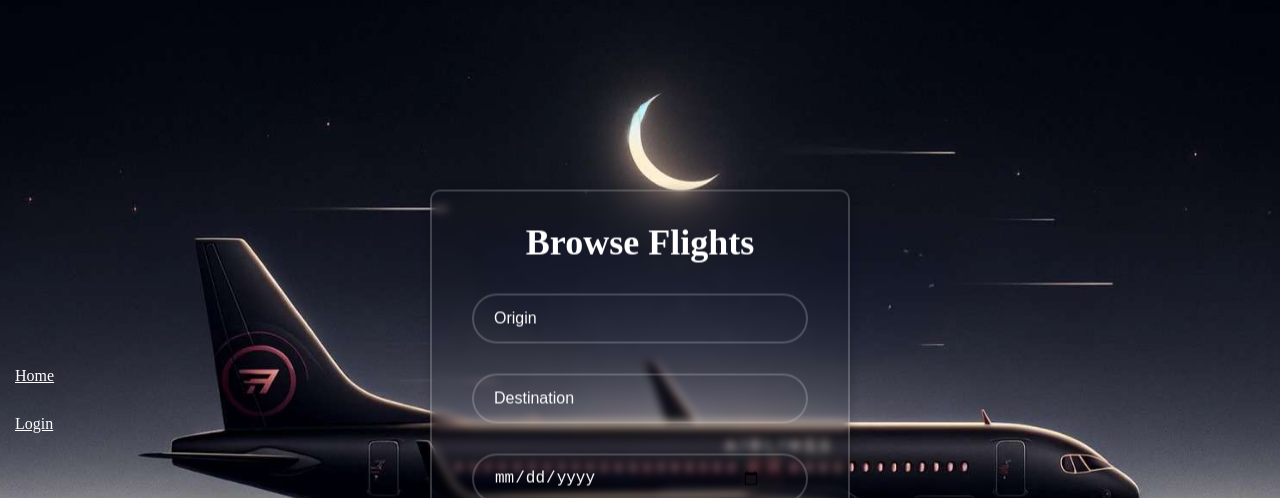
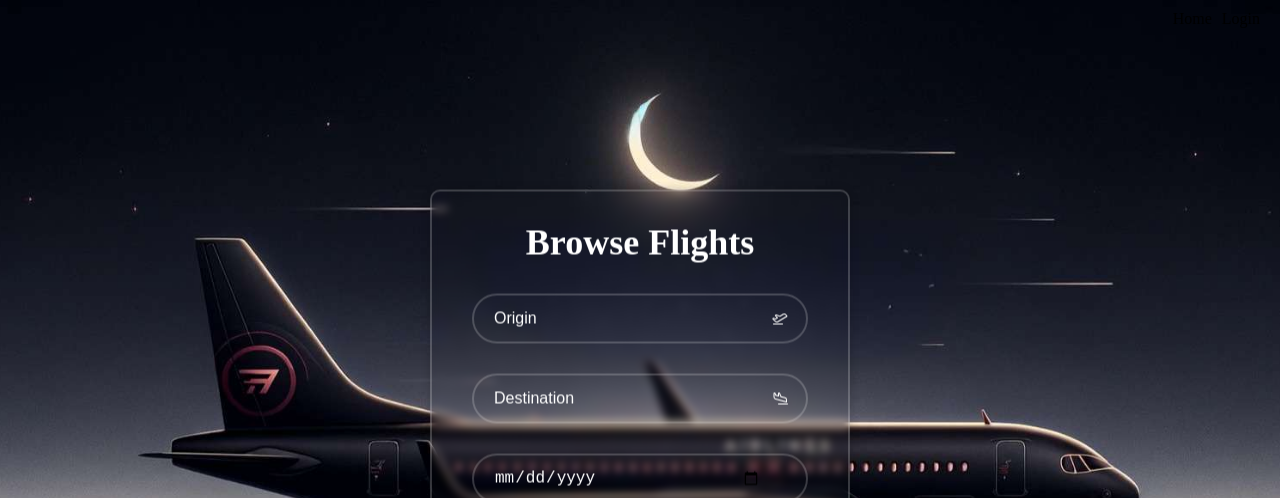
Before and after one commit to CCONLEY-FI/FI_AIRLINES, a React (Create React App) app in the folder react-login/: page /homepage in a window 1280 px wide. Shown: the top 498 px of the page. Built offline with nearby package versions, Linux system fonts and the light colour scheme; no server answers; a web font is replaced by a local one.

Commit message:
added styling

```diff
--- a/react-login/src/Components/Homepage/Homepage.jsx
+++ b/react-login/src/Components/Homepage/Homepage.jsx
@@ -1,5 +1,6 @@
 import React from 'react';
 // import "./Homepage.css";
+import { PiAirplaneTakeoff, PiAirplaneLanding } from 'react-icons/pi';
 import { useNavigate } from 'react-router-dom';
 const Homepage = () => {
     const navigate = useNavigate()
@@ -12,9 +13,12 @@ const Homepage = () => {
             <h1>Browse Flights</h1>
             <div className='input-field'>
                 <input type='text' placeholder='Origin' required/>
+                <PiAirplaneTakeoff  className='icon'/>
             </div>
             <div className='input-field'>
                 <input type='text' placeholder='Destination' required/>
+                <PiAirplaneLanding className='icon' />
+
             </div>
             <div className='input-field'>
                 <input type='date' placeholder='Date' required/>
--- a/react-login/src/index.css
+++ b/react-login/src/index.css
@@ -36,13 +36,25 @@ code {
 
 .navbar {
 
-  color: white;
- /* to vertically align */
+  display: inline-block;
+  margin-right: 10px;
+  text-decoration: none;
+  color: #000;
+  font-size: 16px;
+}
+
+.navbar:hover {
+  color: #007bff;
+}
+
+.navbar-container {
+  position: absolute;
+  top: 0;
+  right: 0;
   display: flex;
-  align-items: center;
- /* push the nav to the right */
-  margin-left: auto;
- /* move it a bit back away from the edge */
-  margin-right: 20px;
-  padding: 15px;
- }
+  flex-direction: row;
+  justify-content: flex-end;
+  width: 100%;
+  padding: 10px;
+
+}
```
